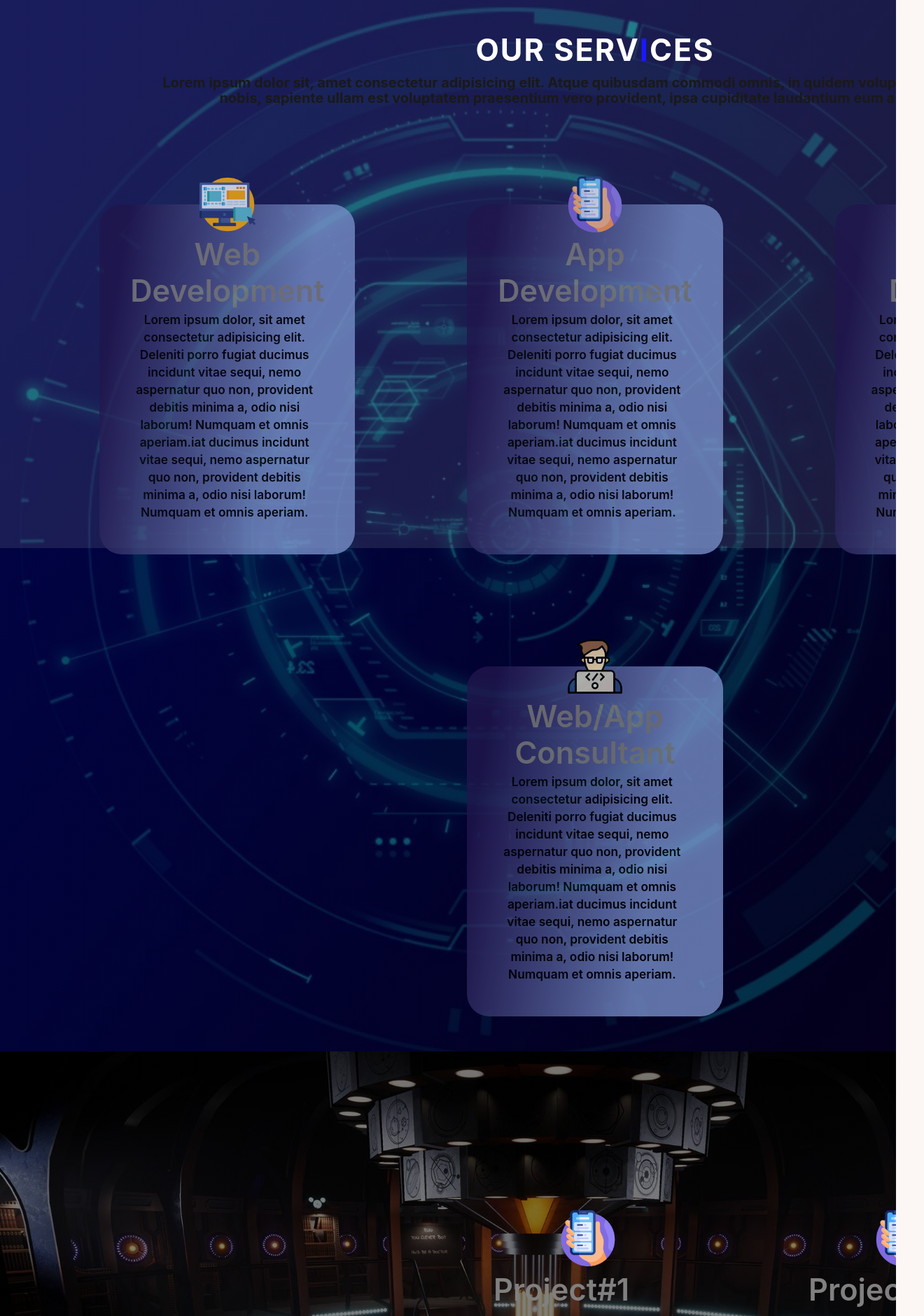
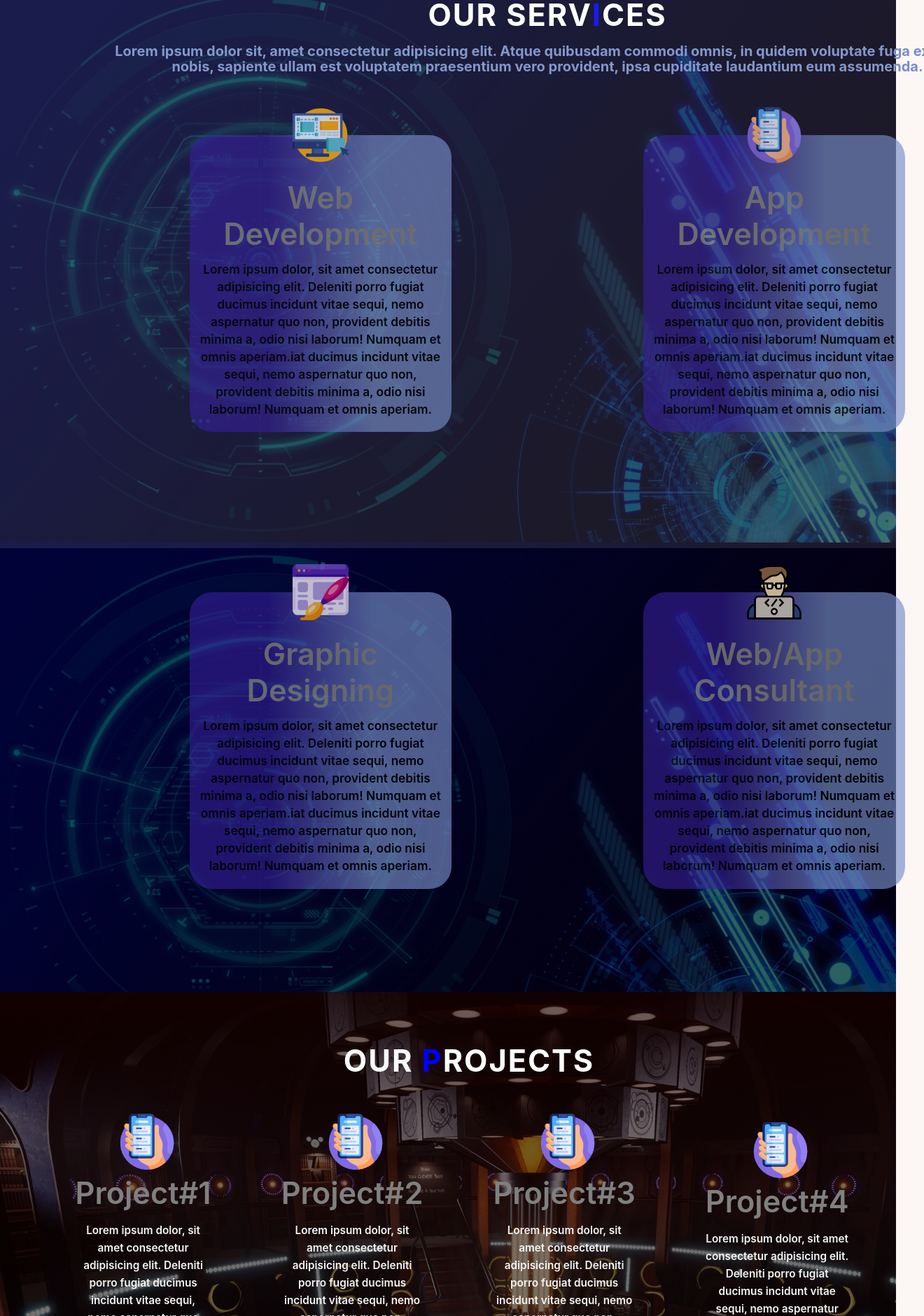
Before and after one commit to tardis-pro/tardis-portfolio, a React (Create React App) app in the folder tardis/: page / in a window 1280 px wide. Shown: the part 818-2698 px from the top of the page at 70% size, 1320 px wide, since content can reach past the window. Built offline with nearby package versions, Linux system fonts and the light colour scheme.

Commit message:
styling of components

```diff
--- a/tardis/src/App.css
+++ b/tardis/src/App.css
@@ -5,7 +5,7 @@
 * {
   padding: 0;
   margin: 0;
-  box-sizing: border-box;
+  /* box-sizing: border-box; */
 }
 
 body {
--- a/tardis/src/Components/ContactForm.css
+++ b/tardis/src/Components/ContactForm.css
@@ -17,12 +17,15 @@
   position: relative;
   justify-content: left;
   align-items: left;
-  background-image: url(./img/contact1.jpg);
+  background: url(./img/contact1.jpg);
+  /* background-image: url(./img/contact1.jpg); */
   background-size: contain;
   background-repeat: no-repeat;
   background-attachment: scroll;
   background-position: center;
   flex-wrap: wrap;
+  box-shadow: none;
+
 }
 
 #contact .left-contact .left-img {
@@ -85,6 +88,7 @@
   font-weight: bold;
   text-align: center;
   font-size: 1.53em;
+  color: #89abe3;
 }
 
 #contact h1 {
--- a/tardis/src/Components/OurProjects.css
+++ b/tardis/src/Components/OurProjects.css
@@ -6,11 +6,11 @@
   justify-content: center;
   place-content: top;
   flex-wrap: wrap;
-  overflow-x: hidden;
-  overflow-y: hidden;
+  overflow: hidden;
+
 }
 #project {
-  background: linear-gradient(rgba(0, 0, 0, 0.5), rgba(0, 0, 0, 0.5)),
+  background: linear-gradient(rgba(27, 1, 1, 0.623), rgba(0, 0, 0, 0.5)),
     url(./img/img32.jpg);
   background-size: cover;
   background-attachment: fixed;
@@ -21,8 +21,9 @@
   justify-content: center;
   text-align: center;
   max-width: 3000px;
-  margin-top: -40px;
-  padding: 50px 10px;
+  margin-top: 0px;
+  padding: 10px;
+  padding-left: 0px;
 }
 
 #project .project-top {
@@ -54,19 +55,21 @@
 }
 
 #project .project-item {
-  flex-basis: 45%;
+  flex-basis: 30%;
   display: flex;
-  width: 3000px;
+  width: 100%;
+  left: -10px;
   /* align-items: flex-start; */
   justify-content: center;
   align-content: center;
   flex-direction: row;
-  padding: 20px;
+  padding: 18px;
   border-radius: 10px;
   /* background-image: url(./img/img41.jpg); */
   /* background-size: contain;
   background-repeat: no-repeat; */
-  margin: 10%;
+  margin: 50px;
+  float:left;
   position: relative;
   z-index: 1;
   flex-wrap: wrap;
@@ -117,7 +120,7 @@
   animation-delay: 1.5s;
   position: relative;
   display: block;
-  width: 90%;
+  width: 100%;
   margin-top: 15px;
   font-weight: 600;
   line-height: 25px;
--- a/tardis/src/Components/OurServices.css
+++ b/tardis/src/Components/OurServices.css
@@ -11,9 +11,9 @@
 }
 
 #service {
-  background: linear-gradient(rgba(0, 0, 0, 0.5), rgba(0, 0, 0, 0.5)),
+  background: linear-gradient(rgba(0, 0, 0, 0.621), rgba(0, 0, 0, 0.621)),
     url(./img/img4.jpg);
-  background-size: cover;
+  background-size: contain;
   background-attachment: scroll;
 }
 #service .service {
@@ -24,18 +24,19 @@
   max-width: 3000px;
   margin-top: -10px;
   padding: 10px 20px;
+  overflow: hidden;
 }
 
 #service .service-top {
   width: 100%;
-  margin: 60px;
+  margin: 10px;
 }
 
 #service .section-title {
   font-size: 4.33rem;
   font-weight: 700;
   color: white;
-  margin-bottom: 10px;
+  margin-bottom: 15px;
   text-transform: uppercase;
   letter-spacing: 0.2rem;
   text-align: center;
@@ -49,9 +50,11 @@
 #service .service-top p {
   font-size: 2rem;
   margin-top: 5px;
-  margin-bottom: 0px;
+  margin-bottom: -15px;
   line-height: 2.23rem;
   font-weight: 700;
+  text-align: center;
+  color: #768dc7;
 }
 
 #service .service-bottom {
@@ -62,23 +65,22 @@
 }
 
 #service .service-item {
-  flex-basis: 22%;
-  display: flex;
+  flex-basis: 350px;
+  flex-shrink: 2;
   width: 1500px;
-  height: 500px;
+  height: 400px;
   /* align-items: flex-start; */
   justify-content: center;
   align-content: center;
   flex-direction: column;
   padding: 12px;
-  /* background-image: url(./img/img4.jpg);
-  background-size: cover; */
-  margin: 80px;
+  margin: 9%;
+  margin-top: 6%;
   position: relative;
   z-index: 1;
   flex-wrap: wrap;
   border-radius: 32px;
-  background: linear-gradient(100deg, #20164d 10%, #768dc7 70%);
+  background: linear-gradient(90deg, #37209dbd 30%, #768dc7d0 70%);
   /* background: linear-gradient(145deg, #cacaca, #f0f0f0); */
   /* box-shadow: 11px 11px 18px #9b9b9b, -11px -11px 18px #ffffff; */
   opacity: 0.8;
@@ -110,7 +112,7 @@
 #service .service-item:hover {
   cursor: pointer;
   box-shadow: none;
-  box-shadow: 11px 11px 18px #9b9b9b, -11px -11px 18px #ffffff;
+  box-shadow: 11px 11px 18px #9b9b9b, -11px -11px 18px #ffffffc1;
 }
 
 #service .service-item:hover img {
@@ -137,7 +139,7 @@
   animation-delay: 1.5s;
   position: relative;
   display: inline-flex;
-  top:6%;
+  margin-top: 12%;
   /* left: 20%; */
   width: 80%;
   text-align: center;
@@ -150,9 +152,9 @@
   animation: 2s ease-in-out infinite;
   animation-delay: 1.5s;
   position: relative;
-  display: block;
-  width: 80%;
-  margin: 30px;
+  /* display: block; */
+  width: 100%;
+  margin-top: 12px;
   font-weight: 600;
   line-height: 25px;
   text-align: center;
```
